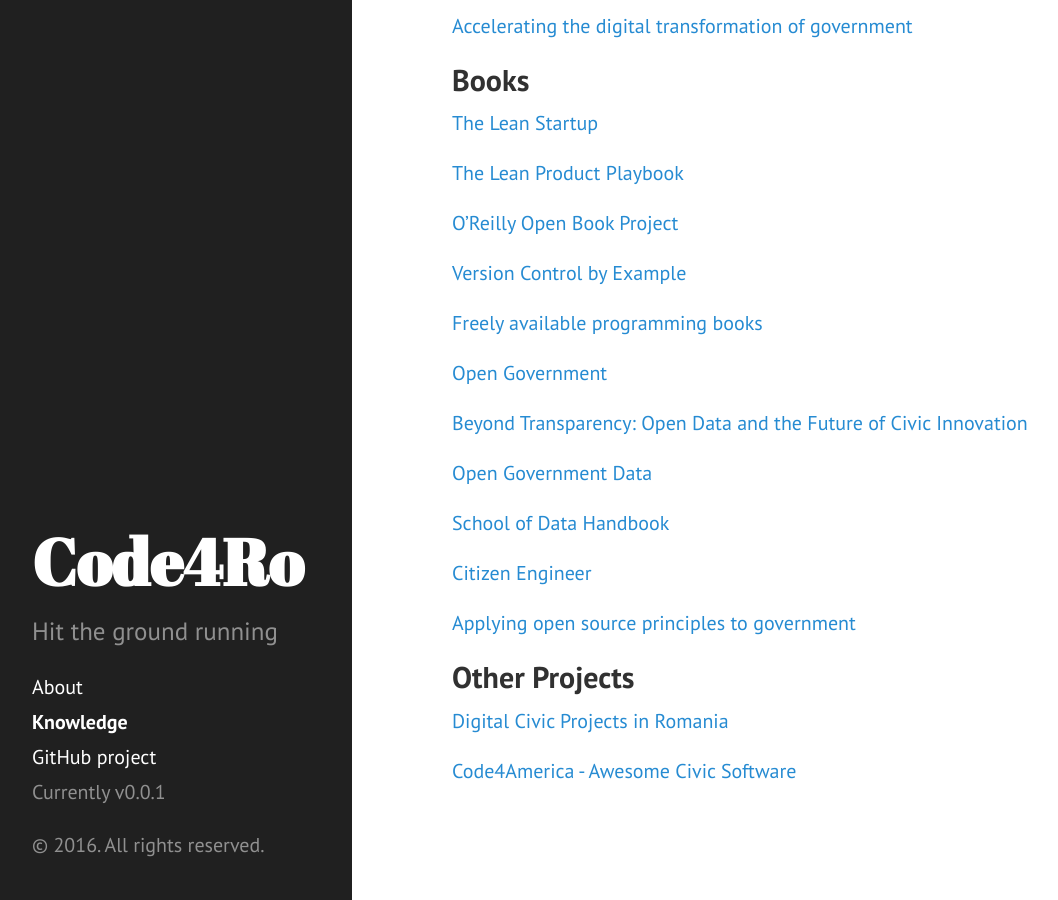
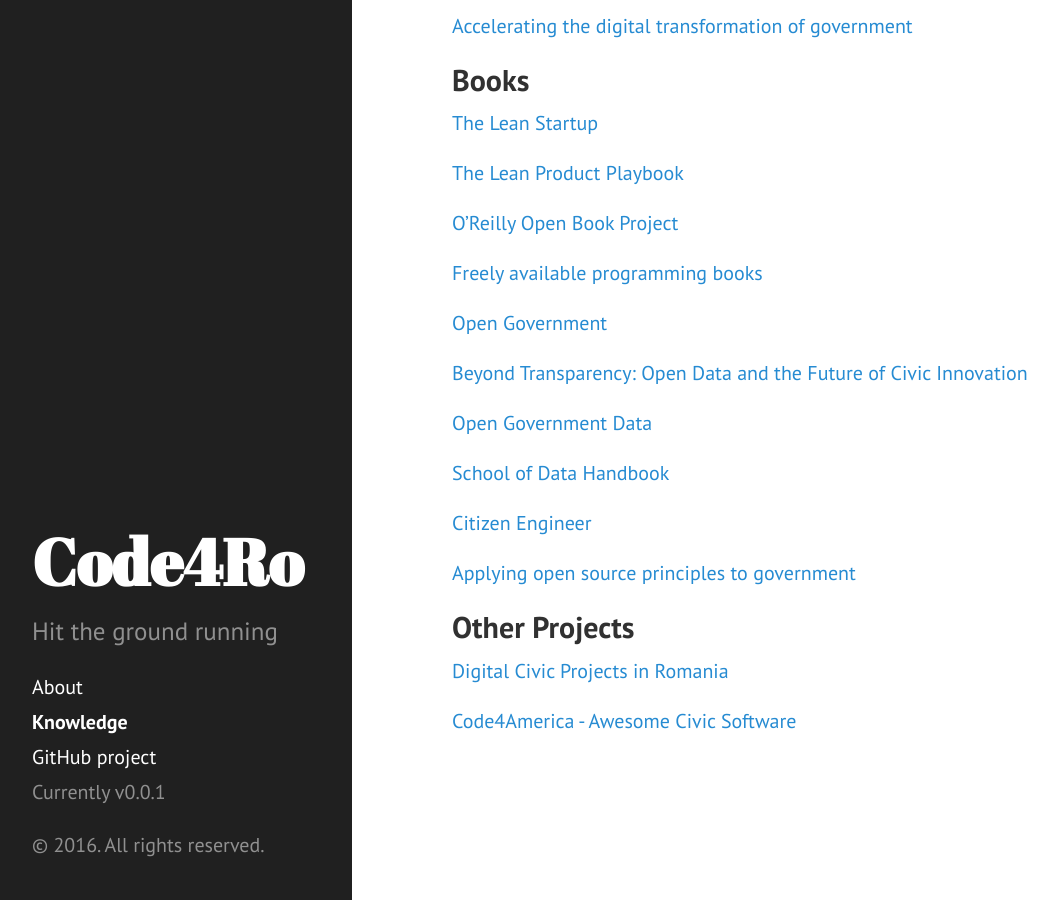
Before and after one commit to code4romania/knowledge, a Jekyll site: the page built from docs/index.md, in a window 1280 px wide and 900 px high, scrolled down 2173 px. Shown: the whole window, without its empty margins (8-1066 px from the left). Built offline with Jekyll 4.4.1, drawn with Linux system fonts in a browser that asks for light colours; the list of posts is cut into pages by our own code.

Commit message:
Removed redundant link

```diff
--- a/docs/index.md
+++ b/docs/index.md
@@ -113,8 +113,6 @@ This is a curated list of links to interesting information.
 
 [O'Reilly Open Book Project](http://www.oreilly.com/openbook/)
 
-[Version Control by Example](http://ericsink.com/vcbe/)
-
 [Freely available programming books](https://github.com/vhf/free-programming-books/blob/master/free-programming-books.md)
 
 [Open Government](https://github.com/oreillymedia/open_government/)
```
